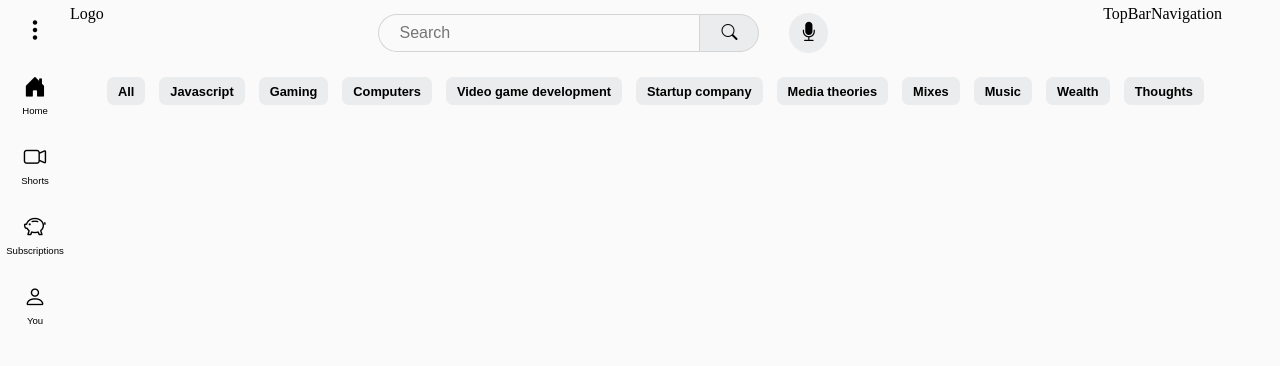
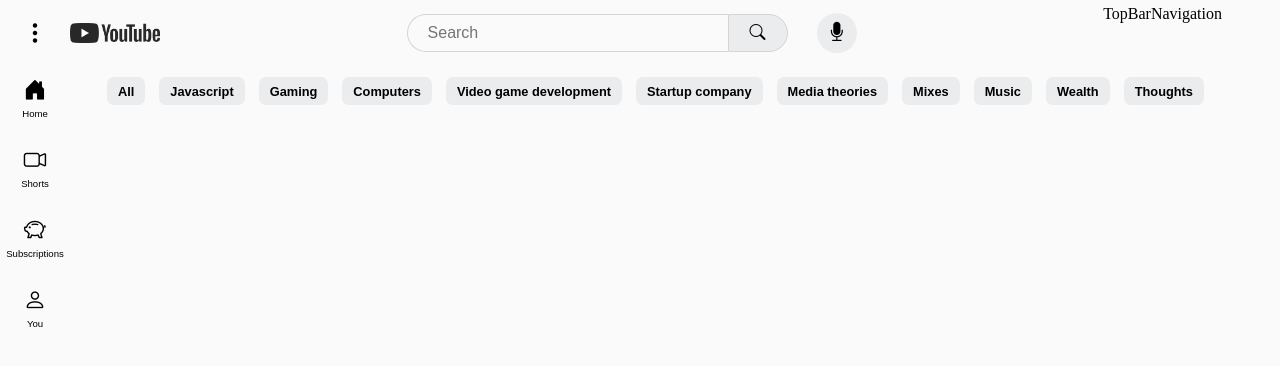
Before and after one commit to JaydnAllison/youtube-clone, a React (Vite) app: page / in a window 1280 px wide. Shown: the top 366 px of the page. Built offline with nearby package versions, Linux system fonts and the light colour scheme.

Commit message:
Added the logo

```diff
--- a/src/components/TopBar.tsx
+++ b/src/components/TopBar.tsx
@@ -1,12 +1,12 @@
 import SearchBar from "./TopBar/SearchBar";
 import TopBarNavigation from "./TopBar/TopBarNavigation";
+import youtubeLogo from '../assets/YoutubeLogo.png';
+import { Link } from "react-router-dom";
 
 export default function TopBar(): JSX.Element {
     return (
         <div className='top-bar-container'>
-            <div>
-                Logo
-            </div>
+            <Link to='/' className='youtube-logo'><img src={youtubeLogo} width={90}/></Link>
             <SearchBar/>
             <TopBarNavigation/>
         </div>
--- a/src/pages/Home/Home.css
+++ b/src/pages/Home/Home.css
@@ -1,3 +1,5 @@
+
+
 .home-container {
     position: absolute;
     width: 100%;
@@ -43,6 +45,7 @@
 }
 
 .home-side-bar--toggle-side-bar-button {
+    padding-top: 3px;
     width: 100%;
     display: flex;
     justify-content: center;
--- a/src/pages/Shorts/Shorts.tsx
+++ b/src/pages/Shorts/Shorts.tsx
@@ -1,9 +1,11 @@
 import HomeSideBar from "../../components/HomeSideBar";
+import TopBar from "../../components/TopBar";
 
 export default function Shorts(): JSX.Element {
     return (
         <div className='shorts-container'>
             <HomeSideBar/>
+            <TopBar/>
         </div>
     )
 }
--- a/src/pages/Subscriptions/Subscriptions.tsx
+++ b/src/pages/Subscriptions/Subscriptions.tsx
@@ -1,9 +1,11 @@
 import HomeSideBar from "../../components/HomeSideBar";
+import TopBar from "../../components/TopBar";
 
 export default function Subscriptions(): JSX.Element {
     return (
         <div className='subscriptions-container'>
             <HomeSideBar/>
+            <TopBar/>
         </div>
     )
 }
--- a/src/pages/You/You.tsx
+++ b/src/pages/You/You.tsx
@@ -1,9 +1,11 @@
 import HomeSideBar from "../../components/HomeSideBar";
+import TopBar from "../../components/TopBar";
 
 export default function You(): JSX.Element {
     return (
         <div className='you-container'>
             <HomeSideBar/>
+            <TopBar/>
         </div>
     )
 }
--- a/src/styles.css
+++ b/src/styles.css
@@ -86,3 +86,8 @@
     background-color: #d4d4d4;
     cursor: pointer;
 }
+
+.youtube-logo {
+    display: flex;
+    align-items: center;
+}
```
Also changed, not shown: src/assets/YoutubeLogo.jpg (added), src/assets/YoutubeLogo.png (added).
